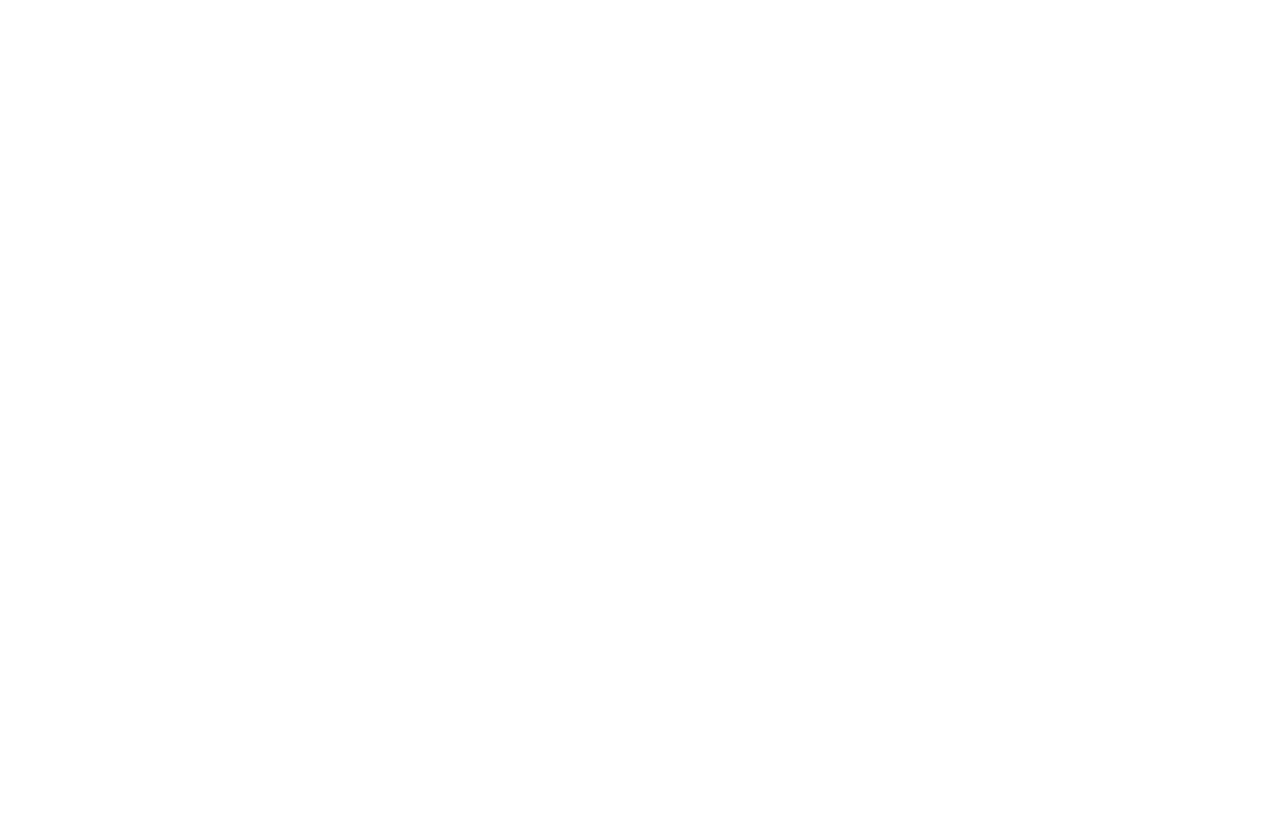
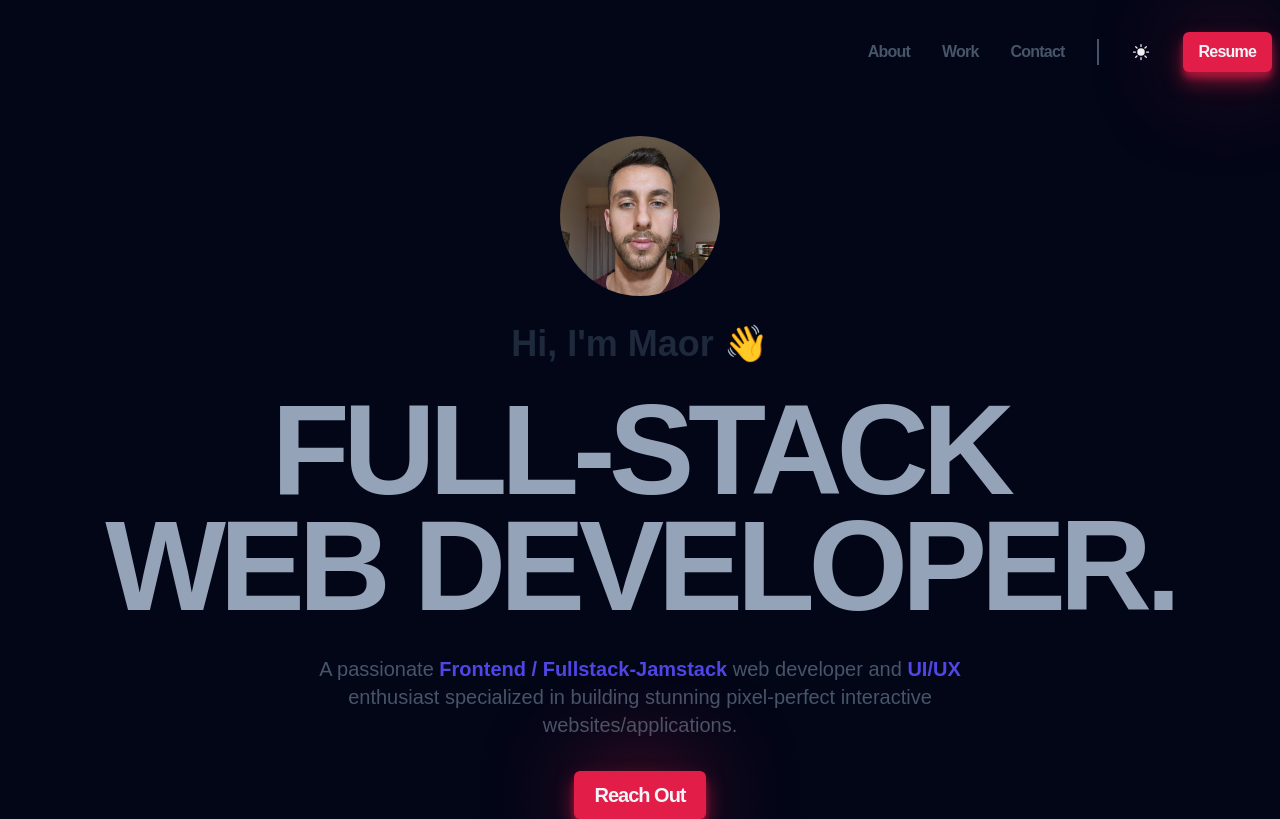
Before and after one commit to maorarye10/portfolio, a website built with Vite: page index.html in a window 1280 px wide. Built offline with nearby package versions, Linux system fonts and the light colour scheme; a web font is replaced by a local one.

Commit message:
Dev update 1

```diff
--- a/index.html
+++ b/index.html
@@ -1,12 +1,79 @@
-<!doctype html>
+<!DOCTYPE html>
 <html lang="en">
   <head>
     <meta charset="UTF-8" />
     <link rel="icon" type="image/svg+xml" href="/vite.svg" />
+    <link
+      href="https://api.fontshare.com/v2/css?f[]=general-sans@500,600,400,700&display=swap"
+      rel="stylesheet"
+    />
     <meta name="viewport" content="width=device-width, initial-scale=1.0" />
     <title>Dev Server</title>
   </head>
   <body>
+    <header class="header container">
+      <nav>
+        <ul class="header__menu">
+          <li>
+            <a class="header__link" href="#about">About</a>
+          </li>
+          <li>
+            <a class="header__link" href="#featured">Work</a>
+          </li>
+          <li>
+            <a class="header__link" href="#contact">Contact</a>
+          </li>
+          <li class="header__line"></li>
+          <li>
+            <button class="header__sun">
+              <svg
+                xmlns="http://www.w3.org/2000/svg"
+                viewBox="0 0 24 24"
+                fill="currentColor"
+              >
+                <path
+                  d="M12 2.25a.75.75 0 01.75.75v2.25a.75.75 0 01-1.5 0V3a.75.75 0 01.75-.75zM7.5 12a4.5 4.5 0 119 0 4.5 4.5 0 01-9 0zM18.894 6.166a.75.75 0 00-1.06-1.06l-1.591 1.59a.75.75 0 101.06 1.061l1.591-1.59zM21.75 12a.75.75 0 01-.75.75h-2.25a.75.75 0 010-1.5H21a.75.75 0 01.75.75zM17.834 18.894a.75.75 0 001.06-1.06l-1.59-1.591a.75.75 0 10-1.061 1.06l1.59 1.591zM12 18a.75.75 0 01.75.75V21a.75.75 0 01-1.5 0v-2.25A.75.75 0 0112 18zM7.758 17.303a.75.75 0 00-1.061-1.06l-1.591 1.59a.75.75 0 001.06 1.061l1.591-1.59zM6 12a.75.75 0 01-.75.75H3a.75.75 0 010-1.5h2.25A.75.75 0 016 12zM6.697 7.757a.75.75 0 001.06-1.06l-1.59-1.591a.75.75 0 00-1.061 1.06l1.59 1.591z"
+                />
+              </svg>
+            </button>
+          </li>
+          <li>
+            <a class="header__resume btn" href="#">Resume</a>
+          </li>
+        </ul>
+        <button class="header__bars">
+          <svg
+            xmlns="http://www.w3.org/2000/svg"
+            viewBox="0 0 24 24"
+            fill="currentColor"
+          >
+            <path
+              fill-rule="evenodd"
+              d="M3 6.75A.75.75 0 013.75 6h16.5a.75.75 0 010 1.5H3.75A.75.75 0 013 6.75zM3 12a.75.75 0 01.75-.75h16.5a.75.75 0 010 1.5H3.75A.75.75 0 013 12zm0 5.25a.75.75 0 01.75-.75h16.5a.75.75 0 010 1.5H3.75a.75.75 0 01-.75-.75z"
+              clip-rule="evenodd"
+            />
+          </svg>
+        </button>
+      </nav>
+    </header>
+    <main>
+      <section class="hero container">
+        <img class="hero__img" src="/hero.jpg" alt="hero" />
+        <h2 class="hero__subtitle">Hi, I'm Maor 👋</h2>
+        <h1 class="hero__title">FULL-STACK<br />WEB DEVELOPER.</h1>
+        <p class="hero__description">
+          A passionate <strong>Frontend / Fullstack-Jamstack</strong> web
+          developer and <strong>UI/UX</strong> enthusiast specialized in
+          building stunning pixel-perfect interactive websites/applications.
+        </p>
+        <a class="hero__btn btn" href="">Reach out</a>
+      </section>
+      <!-- <section></section> -->
+      <!-- <section></section> -->
+      <!-- <section></section> -->
+      <!-- <section></section> -->
+    </main>
+    <!-- <footer></footer> -->
     <script type="module" src="./src/main.js"></script>
   </body>
 </html>
--- a/src/main.js
+++ b/src/main.js
@@ -1 +1,5 @@
-import '../styles/style.css'
+import "../styles/modern-normalize.css";
+import "../styles/style.css";
+import "../styles/components/header.css";
+import "../styles/components/hero.css";
+import "../styles/utils.css";
--- /dev/null
+++ b/styles/components/header.css
@@ -0,0 +1,90 @@
+.header {
+  display: flex;
+  justify-content: flex-end;
+  align-items: center;
+  padding-top: 2rem;
+  padding-bottom: 2rem;
+}
+
+.header__menu {
+  display: none;
+}
+
+.header__bars {
+  color: var(--clr-light);
+  width: var(--size-2xl);
+  height: var(--size-2xl);
+  display: block;
+}
+
+/* xs */
+/* @media screen and (min-width: 475px) {} */
+
+/* sm */
+/* @media screen and (min-width: 640px) {} */
+
+/* md */
+@media screen and (min-width: 768px) {
+  .header__menu {
+    display: flex;
+    align-items: center;
+    list-style: none;
+    padding: 0;
+    gap: 2em;
+  }
+
+  .header__link {
+    font-size: var(--size-xs);
+    text-decoration: none;
+    font-weight: 600;
+    color: var(--clr-slate600);
+    letter-spacing: -0.05em;
+    transition: color 0.3s;
+  }
+
+  .header__link:hover {
+    color: var(--clr-rose);
+  }
+
+  .header__line {
+    border: 1px solid var(--clr-slate600);
+    padding-top: 1.5em;
+  }
+
+  .header__sun {
+    color: var(--clr-light);
+    width: var(--size-base);
+    height: var(--size-base);
+    display: block;
+  }
+
+  .header__resume {
+    font-size: var(--size-xs);
+  }
+
+  .header__bars {
+    display: none;
+  }
+}
+
+/* lg */
+@media screen and (min-width: 1024px) {
+  .header__link {
+    font-size: var(--size-sm);
+  }
+
+  .header__sun {
+    width: var(--size-xl);
+    height: var(--size-xl);
+  }
+
+  .header__resume {
+    font-size: var(--size-sm);
+  }
+}
+
+/* xl */
+/* @media screen and (min-width: 1280px) {} */
+
+/* 2xl */
+/* @media screen and (min-width: 1536px) {} */
--- /dev/null
+++ b/styles/components/hero.css
@@ -0,0 +1,128 @@
+.hero {
+  text-align: center;
+  display: flex;
+  flex-direction: column;
+  align-items: center;
+  justify-content: center;
+  gap: 1rem;
+  margin-top: 2rem;
+}
+
+.hero__img {
+  border-radius: 50%;
+  width: 6rem;
+  height: 6rem;
+}
+
+.hero__subtitle {
+  color: var(--clr-slate800);
+  font-size: var(--size-base);
+  line-height: 0.9;
+}
+
+.hero__title {
+  color: var(--clr-slate400);
+  text-transform: uppercase;
+  font-size: var(--size-4xl);
+  letter-spacing: -0.05em;
+  line-height: 0.9;
+}
+
+.hero__description {
+  max-width: 60ch;
+  font-size: var(--size-sm);
+  color: var(--clr-slate600);
+}
+
+.hero__btn {
+  text-transform: capitalize;
+  font-size: var(--size-sm);
+}
+
+/* xs */
+@media screen and (min-width: 475px) {
+  .hero {
+    gap: 1.5rem;
+  }
+
+  .hero__img {
+    width: 6.5rem;
+    height: 6.5rem;
+  }
+
+  .hero__subtitle {
+    font-size: var(--size-lg);
+  }
+
+  .hero__title {
+    font-size: var(--size-5xl);
+  }
+
+  .hero__description {
+    font-size: var(--size-base);
+  }
+
+  .hero__btn {
+    font-size: var(--size-base);
+  }
+}
+
+/* sm */
+/* @media screen and (min-width: 640px) {} */
+
+/* md */
+/* @media screen and (min-width: 768px) {} */
+
+/* lg */
+@media screen and (min-width: 1024px) {
+  .hero__img {
+    width: 8rem;
+    height: 8rem;
+  }
+
+  .hero__subtitle {
+    font-size: var(--size-2xl);
+  }
+
+  .hero__title {
+    font-size: var(--size-7xl);
+  }
+
+  .hero__description {
+    font-size: var(--size-lg);
+  }
+
+  .hero__btn {
+    font-size: var(--size-lg);
+  }
+}
+
+/* xl */
+@media screen and (min-width: 1280px) {
+  .hero {
+    gap: 2rem;
+  }
+  .hero__img {
+    width: 10rem;
+    height: 10rem;
+  }
+
+  .hero__subtitle {
+    font-size: var(--size-4xl);
+  }
+
+  .hero__title {
+    font-size: var(--size-9xl);
+  }
+
+  .hero__description {
+    font-size: var(--size-xl);
+  }
+
+  .hero__btn {
+    font-size: var(--size-xl);
+  }
+}
+
+/* 2xl */
+/* @media screen and (min-width: 1536px) {} */
--- /dev/null
+++ b/styles/modern-normalize.css
@@ -0,0 +1,274 @@
+/*! modern-normalize v2.0.0 | MIT License | https://github.com/sindresorhus/modern-normalize */
+
+/*
+Document
+========
+*/
+
+/**
+Use a better box model (opinionated).
+*/
+
+*,
+::before,
+::after {
+	box-sizing: border-box;
+}
+
+html {
+	/* Improve consistency of default fonts in all browsers. (https://github.com/sindresorhus/modern-normalize/issues/3) */
+	font-family:
+		system-ui,
+		'Segoe UI',
+		Roboto,
+		Helvetica,
+		Arial,
+		sans-serif,
+		'Apple Color Emoji',
+		'Segoe UI Emoji';
+	line-height: 1.15; /* 1. Correct the line height in all browsers. */
+	-webkit-text-size-adjust: 100%; /* 2. Prevent adjustments of font size after orientation changes in iOS. */
+	-moz-tab-size: 4; /* 3. Use a more readable tab size (opinionated). */
+	tab-size: 4; /* 3 */
+}
+
+/*
+Sections
+========
+*/
+
+body {
+	margin: 0; /* Remove the margin in all browsers. */
+}
+
+/*
+Grouping content
+================
+*/
+
+/**
+1. Add the correct height in Firefox.
+2. Correct the inheritance of border color in Firefox. (https://bugzilla.mozilla.org/show_bug.cgi?id=190655)
+*/
+
+hr {
+	height: 0; /* 1 */
+	color: inherit; /* 2 */
+}
+
+/*
+Text-level semantics
+====================
+*/
+
+/**
+Add the correct text decoration in Chrome, Edge, and Safari.
+*/
+
+abbr[title] {
+	text-decoration: underline dotted;
+}
+
+/**
+Add the correct font weight in Edge and Safari.
+*/
+
+b,
+strong {
+	font-weight: bolder;
+}
+
+/**
+1. Improve consistency of default fonts in all browsers. (https://github.com/sindresorhus/modern-normalize/issues/3)
+2. Correct the odd 'em' font sizing in all browsers.
+*/
+
+code,
+kbd,
+samp,
+pre {
+	font-family:
+		ui-monospace,
+		SFMono-Regular,
+		Consolas,
+		'Liberation Mono',
+		Menlo,
+		monospace; /* 1 */
+	font-size: 1em; /* 2 */
+}
+
+/**
+Add the correct font size in all browsers.
+*/
+
+small {
+	font-size: 80%;
+}
+
+/**
+Prevent 'sub' and 'sup' elements from affecting the line height in all browsers.
+*/
+
+sub,
+sup {
+	font-size: 75%;
+	line-height: 0;
+	position: relative;
+	vertical-align: baseline;
+}
+
+sub {
+	bottom: -0.25em;
+}
+
+sup {
+	top: -0.5em;
+}
+
+/*
+Tabular data
+============
+*/
+
+/**
+1. Remove text indentation from table contents in Chrome and Safari. (https://bugs.chromium.org/p/chromium/issues/detail?id=999088, https://bugs.webkit.org/show_bug.cgi?id=201297)
+2. Correct table border color inheritance in Chrome and Safari. (https://bugs.chromium.org/p/chromium/issues/detail?id=935729, https://bugs.webkit.org/show_bug.cgi?id=195016)
+*/
+
+table {
+	text-indent: 0; /* 1 */
+	border-color: inherit; /* 2 */
+}
+
+/*
+Forms
+=====
+*/
+
+/**
+1. Change the font styles in all browsers.
+2. Remove the margin in Firefox and Safari.
+*/
+
+button,
+input,
+optgroup,
+select,
+textarea {
+	font-family: inherit; /* 1 */
+	font-size: 100%; /* 1 */
+	line-height: 1.15; /* 1 */
+	margin: 0; /* 2 */
+}
+
+/**
+Remove the inheritance of text transform in Edge and Firefox.
+*/
+
+button,
+select {
+	text-transform: none;
+}
+
+/**
+Correct the inability to style clickable types in iOS and Safari.
+*/
+
+button,
+[type='button'],
+[type='reset'],
+[type='submit'] {
+	-webkit-appearance: button;
+}
+
+/**
+Remove the inner border and padding in Firefox.
+*/
+
+::-moz-focus-inner {
+	border-style: none;
+	padding: 0;
+}
+
+/**
+Restore the focus styles unset by the previous rule.
+*/
+
+:-moz-focusring {
+	outline: 1px dotted ButtonText;
+}
+
+/**
+Remove the additional ':invalid' styles in Firefox.
+See: https://github.com/mozilla/gecko-dev/blob/2f9eacd9d3d995c937b4251a5557d95d494c9be1/layout/style/res/forms.css#L728-L737
+*/
+
+:-moz-ui-invalid {
+	box-shadow: none;
+}
+
+/**
+Remove the padding so developers are not caught out when they zero out 'fieldset' elements in all browsers.
+*/
+
+legend {
+	padding: 0;
+}
+
+/**
+Add the correct vertical alignment in Chrome and Firefox.
+*/
+
+progress {
+	vertical-align: baseline;
+}
+
+/**
+Correct the cursor style of increment and decrement buttons in Safari.
+*/
+
+::-webkit-inner-spin-button,
+::-webkit-outer-spin-button {
+	height: auto;
+}
+
+/**
+1. Correct the odd appearance in Chrome and Safari.
+2. Correct the outline style in Safari.
+*/
+
+[type='search'] {
+	-webkit-appearance: textfield; /* 1 */
+	outline-offset: -2px; /* 2 */
+}
+
+/**
+Remove the inner padding in Chrome and Safari on macOS.
+*/
+
+::-webkit-search-decoration {
+	-webkit-appearance: none;
+}
+
+/**
+1. Correct the inability to style clickable types in iOS and Safari.
+2. Change font properties to 'inherit' in Safari.
+*/
+
+::-webkit-file-upload-button {
+	-webkit-appearance: button; /* 1 */
+	font: inherit; /* 2 */
+}
+
+/*
+Interactive
+===========
+*/
+
+/*
+Add the correct display in Chrome and Safari.
+*/
+
+summary {
+	display: list-item;
+}
--- a/styles/style.css
+++ b/styles/style.css
@@ -0,0 +1,71 @@
+:root {
+  --clr-dark: #020617;
+  --clr-light: #f1f5f9;
+  --clr-slate400: #94a3b8;
+  --clr-slate600: #475569;
+  --clr-slate800: #1e293b;
+  --clr-rose: #e11d48;
+  --clr-indigo: #4f46e5;
+
+  /* rose rgb(225, 29, 72) */
+  /* indigo rgb(79, 70, 229) */
+
+  /* sizes */
+  --size-xxs: 0.5rem;
+  --size-xs: 0.75rem;
+  --size-sm: 0.875;
+  --size-base: 1rem;
+  --size-lg: 1.125rem;
+  --size-xl: 1.25rem;
+  --size-2xl: 1.5rem;
+  --size-3xl: 1.875rem;
+  --size-4xl: 2.25rem;
+  --size-5xl: 3rem;
+  --size-6xl: 3.75rem;
+  --size-7xl: 4.5rem;
+  --size-8xl: 6rem;
+  --size-9xl: 8rem;
+  --size-10xl: 10rem;
+}
+
+* {
+  margin: 0;
+  line-height: calc(1em + 0.5rem);
+}
+
+html {
+  scroll-behavior: smooth;
+}
+
+body {
+  font-family: "General Sans", sans-serif;
+  background-color: var(--clr-dark);
+  color: var(--clr-light);
+}
+
+img,
+picture,
+video,
+canvas,
+svg {
+  display: block;
+  max-width: 100%;
+  user-select: none;
+}
+
+button {
+  display: inline-block;
+  padding: 0;
+  border: none;
+  background: none;
+  cursor: pointer;
+  color: inherit;
+}
+
+a {
+  color: var(--clr-rose);
+}
+
+strong {
+  color: var(--clr-indigo);
+}
--- /dev/null
+++ b/styles/utils.css
@@ -0,0 +1,85 @@
+/* xs */
+/* @media screen and (min-width: 475px) {} */
+/* sm */
+/* @media screen and (min-width: 640px) {} */
+/* md */
+/* @media screen and (min-width: 768px) {} */
+/* lg */
+/* @media screen and (min-width: 1024px) {} */
+/* xl */
+/* @media screen and (min-width: 1280px) {} */
+/* 2xl */
+/* @media screen and (min-width: 1536px) {} */
+
+.btn {
+  display: inline-block;
+  font-weight: 600;
+  text-decoration: none;
+  letter-spacing: -0.05em;
+  background-color: var(--clr-rose);
+  color: var(--clr-light);
+  padding: 0.5em 1em;
+  border-radius: 6px;
+  box-shadow: 0 10px 20px rgba(225, 29, 72, 0.5),
+    0 6px 6px rgba(225, 29, 72, 0.5), 0 0 100px -10px var(--clr-rose);
+  transition: transform 0.3s, box-shadow 0.3s;
+}
+
+.btn:hover {
+  transform: translateY(-3px);
+  box-shadow: 0 14px 28px rgba(225, 29, 72, 0.25),
+    0 10px 10px rgba(225, 29, 72, 0.22), 0 0 120px -10px var(--clr-rose);
+}
+
+.container {
+  width: 100%;
+  margin-left: auto;
+  margin-right: auto;
+  padding-left: 0.5rem;
+  padding-right: 0.5rem;
+}
+
+.section {
+  margin-top: 5rem;
+}
+
+/* xs */
+@media screen and (min-width: 475px) {
+  .container {
+    max-width: 475px;
+  }
+}
+/* sm */
+@media screen and (min-width: 640px) {
+  .container {
+    max-width: 640px;
+  }
+}
+/* md */
+@media screen and (min-width: 768px) {
+  .container {
+    max-width: 768px;
+  }
+}
+/* lg */
+@media screen and (min-width: 1024px) {
+  .container {
+    max-width: 1024px;
+  }
+
+  .section {
+    margin-top: 10rem;
+  }
+}
+/* xl */
+@media screen and (min-width: 1280px) {
+  .container {
+    max-width: 1280px;
+  }
+}
+/* 2xl */
+@media screen and (min-width: 1536px) {
+  .container {
+    max-width: 1536px;
+  }
+}
```
Also changed, not shown: public/hero.jpg (added), 1 other file.
